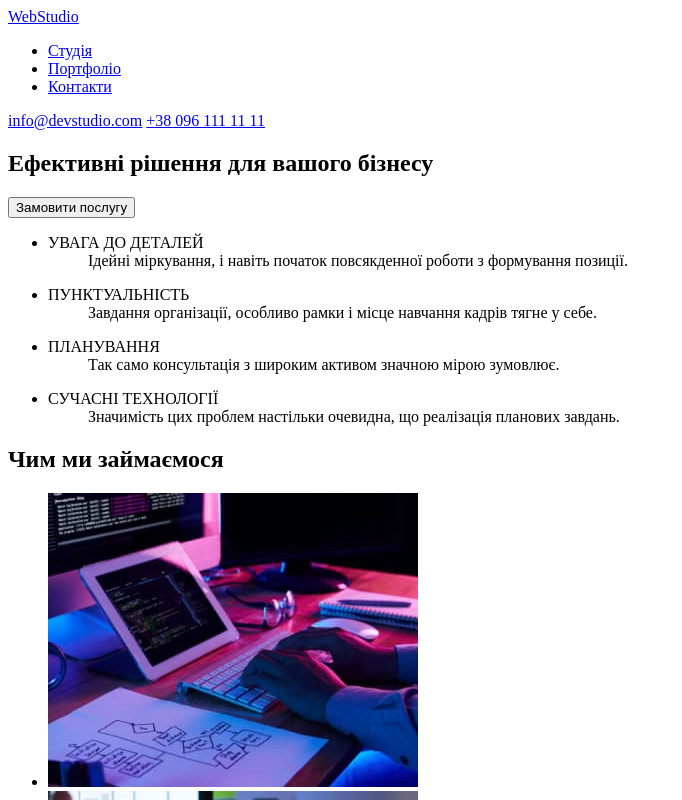
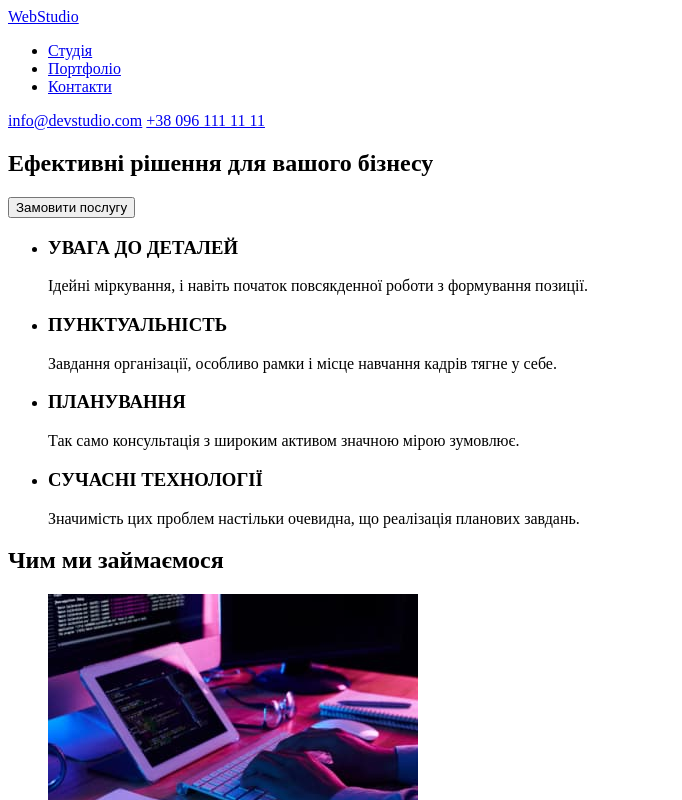
Before and after one commit to danypryzrak/goit-markup-hw-01, a plain HTML site: page index.html in a window 1280 px wide. Shown: the top 800 px of the page, without its empty margins (0-682 px from the left). Drawn offline with Linux system fonts and the light colour scheme.

Commit message:
Исправление ошибок

```diff
--- a/index.html
+++ b/index.html
@@ -46,44 +46,28 @@
         </section>
 
         <!--Преимущества-->
-        <div>
+        <section>
             <ul>
                 <li>
-                    <dl>
-                        <dt>УВАГА ДО ДЕТАЛЕЙ</dt>
-                        <dd>
-                            Ідейні міркування, і навіть початок повсякденної роботи з формування позиції.
-                        </dd>
-                    </dl>
-                </li>
-
-
-                <li>
-                    <dl>
-                        <dt>ПУНКТУАЛЬНІСТЬ</dt>
-                        <dd>
-                            Завдання організації, особливо рамки і місце навчання кадрів тягне у себе.
-                        </dd>
-                    </dl>
+                    <h3>УВАГА ДО ДЕТАЛЕЙ</h3>
+                    <p>Ідейні міркування, і навіть початок повсякденної роботи з формування позиції.</p>
                 </li>
                 <li>
-                    <dl>
-                        <dt>ПЛАНУВАННЯ</dt>
-                        <dd>
-                            Так само консультація з широким активом значною мірою зумовлює.
-                        </dd>
-                    </dl>
+                    <h3>ПУНКТУАЛЬНІСТЬ</h3>
+                    <p>Завдання організації, особливо рамки і місце навчання кадрів тягне у себе.</p>
                 </li>
                 <li>
-                    <dl>
-                        <dt>СУЧАСНІ ТЕХНОЛОГІЇ</dt>
-                        <dd>
-                            Значимість цих проблем настільки очевидна, що реалізація планових завдань.
-                        </dd>
-                    </dl>
+                    <h3>ПЛАНУВАННЯ</h3>
+                    <p>Так само консультація з широким активом значною мірою зумовлює.</p>
+
+                </li>
+                <li>
+                    <h3>СУЧАСНІ ТЕХНОЛОГІЇ</h3>
+                    <p>Значимість цих проблем настільки очевидна, що реалізація планових завдань.</p>
                 </li>
             </ul>
-        </div>
+        </section>
+
 
         <!--Род дейтельности-->
         <section>
@@ -109,22 +93,22 @@
             <ul>
                 <li>
                     <img src="image/imgigor.jpg" alt="фото" width="270" height="260">
-                    <p>Ігор Дем'яненко</p>
+                    <h3>Ігор Дем'яненко</h3>
                     <p>Product Designer</p>
                 </li>
                 <li>
                     <img src="image/imgolga.jpg" alt="фото" width="270" height="260">
-                    <p>Ольга Рєпіна</p>
+                    <h3>Ольга Рєпіна</h3>
                     <p>Frontend Developer</p>
                 </li>
                 <li>
                     <img src="image/imgmikola.jpg" alt="фото" width="270" height="260">
-                    <p>Микола Тарасов</p>
+                    <h3>Микола Тарасов</h3>
                     <p>Marketing</p>
                 </li>
                 <li>
                     <img src="image/imgmisha.jpg" alt="фото" width="270" height="260">
-                    <p>Михайло Єрмаков</p>
+                    <h3>Михайло Єрмаков</h3>
                     <p>UI Designer</p>
                 </li>
 
@@ -135,14 +119,19 @@
 
     </main>
 
+    <!--Попка сайта-->
     <footer>
         <a href="/">WebStudio</a>
 
         <address>
-            <p>м. Київ, пр-т Лесі Українки, 26</p>
-            <a href="mailto:info@devstudio.com">info@devstudio.com</a>
-            <a href="tel:+380961111111">+38 096 111 11 11</a>
-
+            <ul>
+                <li>
+                    <a href="https://goo.gl/maps/LkYmeQknonZ3vXYK6" target="_blank" rel="noopener noreferrer">м. Київ,
+                        пр-т Лесі Українки, 26</a>
+                </li>
+                <li><a href="mailto:info@devstudio.com">info@devstudio.com</a></li>
+                <li><a href="tel:+380961111111">+38 096 111 11 11</a></li>
+            </ul>
         </address>
     </footer>
 </body>
```
